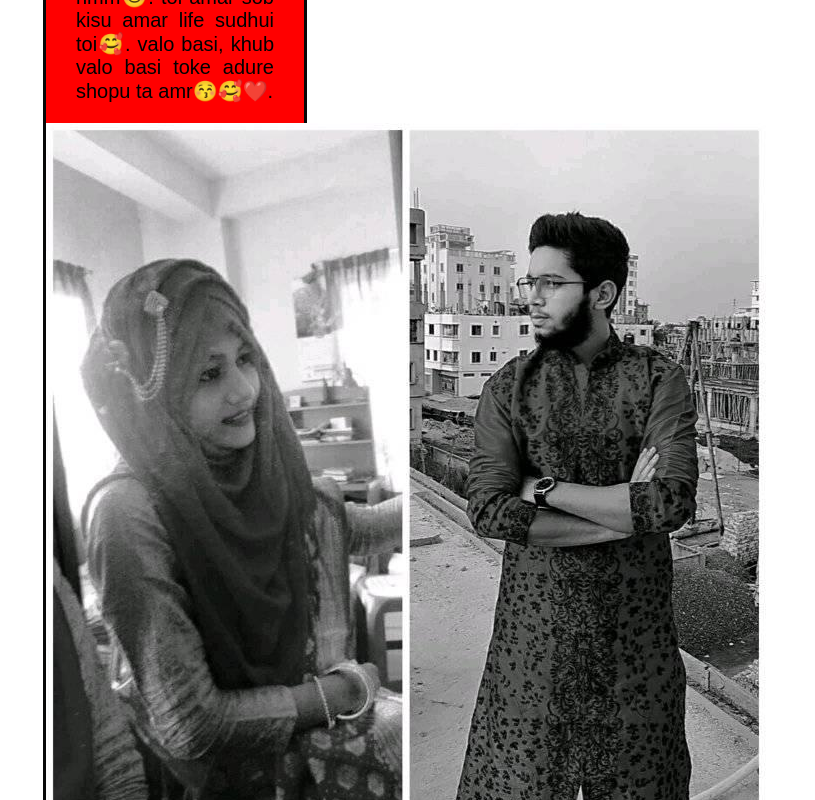
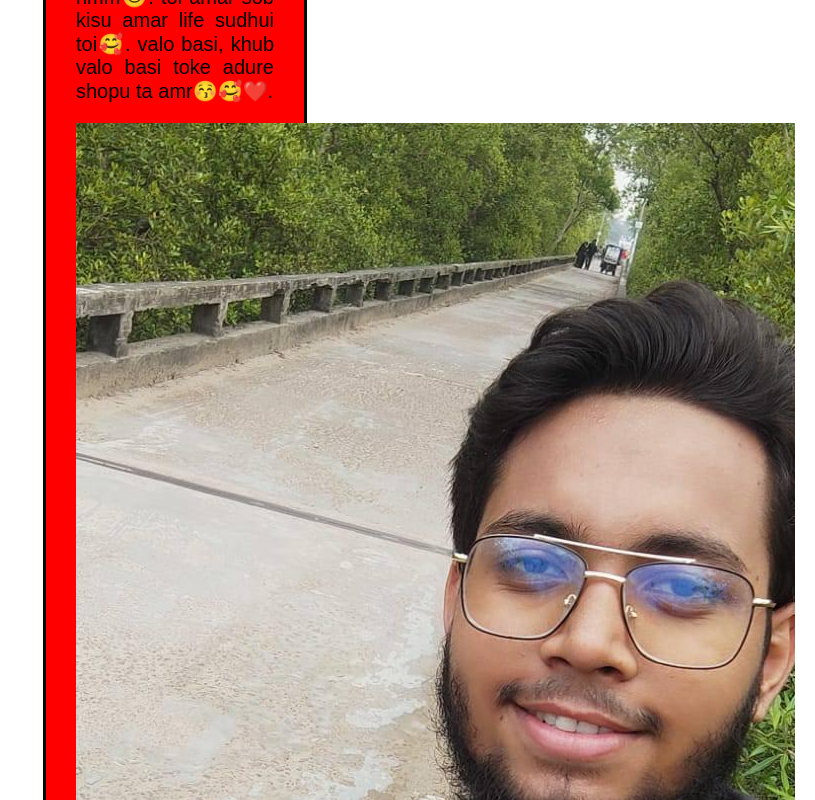
Before and after one commit to mdnayeemshikder/my-3rd-repo, a plain HTML site: page index.html in a window 1280 px wide. Shown: the part 680-1480 px from the top of the page, without its empty margins (465-1280 px from the left). Drawn offline with Linux system fonts and the light colour scheme.

Commit message:
good brunch

```diff
--- a/index.html
+++ b/index.html
@@ -21,9 +21,11 @@
         toi amar sob kisu amar life sudhui toi🥰.
         valo basi, khub valo basi toke adure shopu ta amr😚🥰❤️.
       </p>
+      <img src="247137826_3036607823290912_4541470394211430359_n.jpg" alt="">
+      <img src="91909539_251836745954886_8272628150542794752_n.jpg" alt="">
     </div>
 
-        <img src="91909539_251836745954886_8272628150542794752_n.jpg" alt="">
+
 
   </body>
 </html>
```
Also changed, not shown: 247137826_3036607823290912_4541470394211430359_n.jpg (added).
